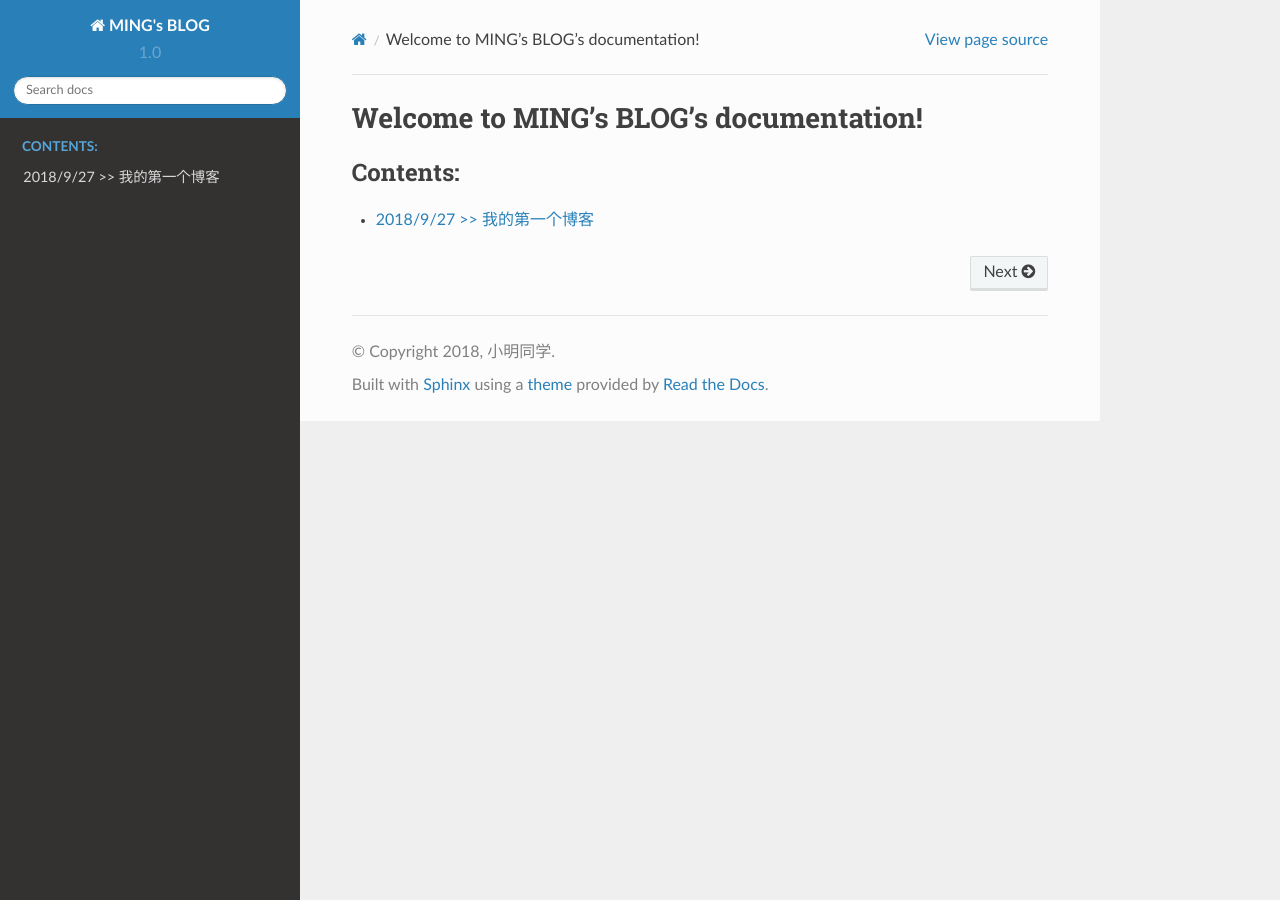
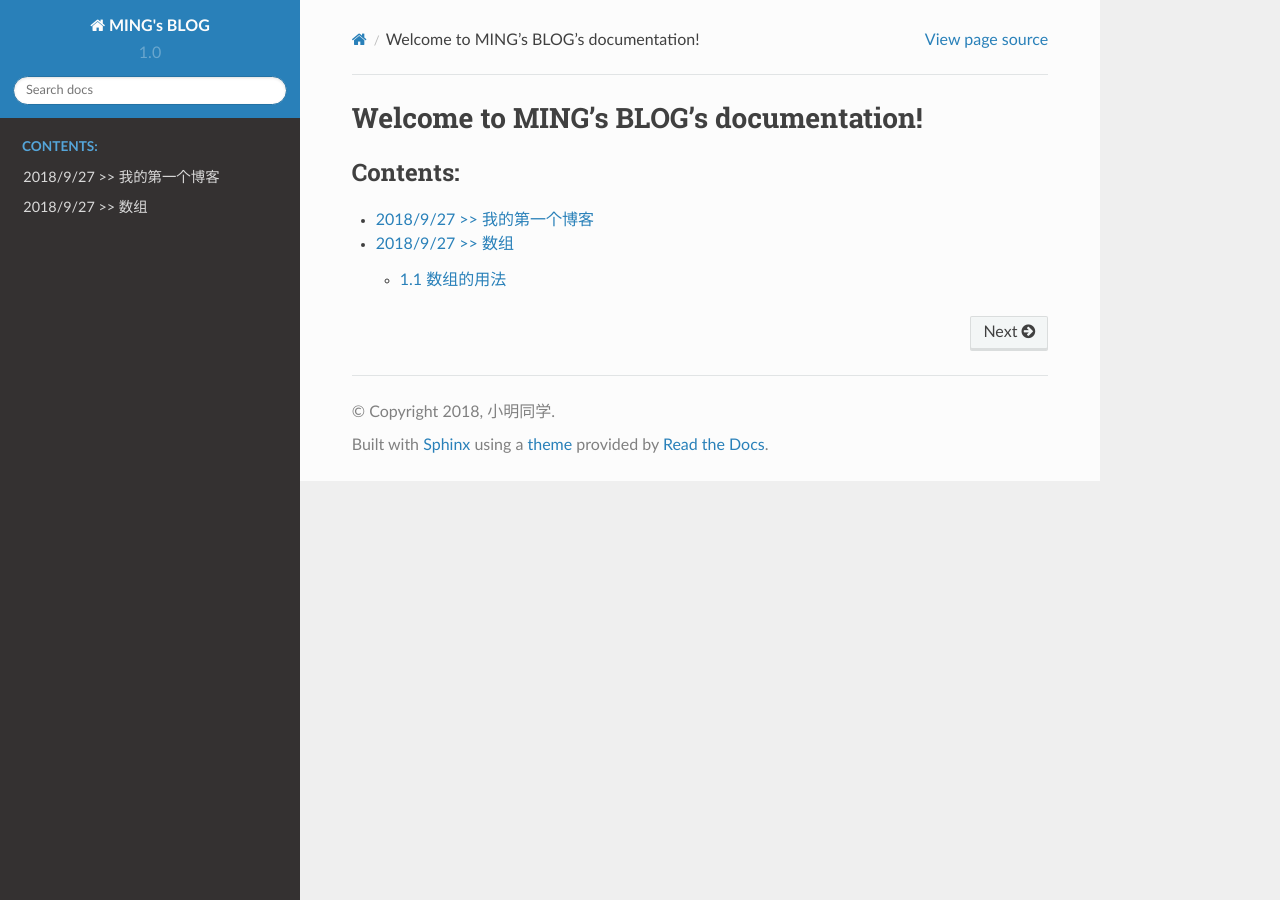
Before and after one commit to syl111625/pythonBlog, a Sphinx documentation site: the page built from source/index.rst, in a window 1280 px wide. Built offline with Sphinx 7.4.7 and the Read the Docs theme 2.0.0, drawn with Linux system fonts in a browser that asks for light colours.

Commit message:
第一个博客

```diff
--- /dev/null
+++ b/source/array.rst
@@ -0,0 +1,6 @@
+2018/9/27 >> 数组
+======================
+
+1.1 数组的用法
+----------------------
+数组的展示
--- a/source/index.rst
+++ b/source/index.rst
@@ -11,3 +11,4 @@ Welcome to MING's BLOG's documentation!
    :caption: Contents:
 
    how_to_be_a_rich_man
+   array
```
